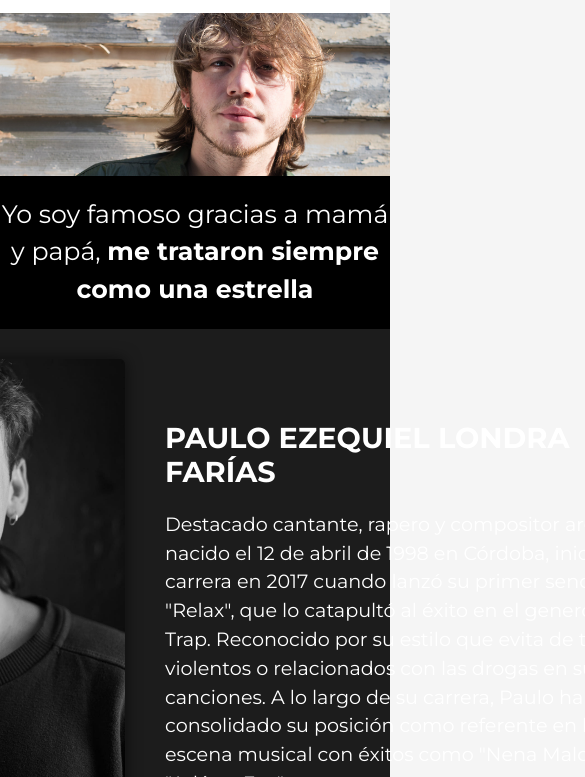
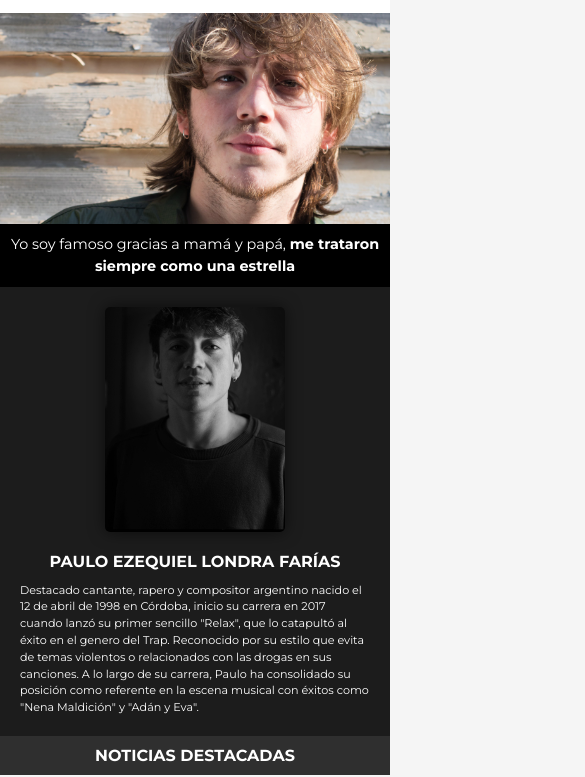
Before and after one commit to arenasesteban/PreEntrega3Arenas, a website: page index.html in a window 390 px wide. Shown: the part 67-844 px from the top of the page, 585 px wide, since content can reach past the window. Drawn offline with nearby package versions, Linux system fonts and the light colour scheme.

Commit message:
Responsive mobile: Index

```diff
--- a/css/style.css
+++ b/css/style.css
@@ -1,89 +1,5 @@
 /* Vista movil */
 @media (320px <= width <= 480px) {
-    /* Footer */
-    footer {
-        height: 130px;
-        display: flex;
-        flex-direction: column;
-        justify-content: center;
-        align-items: center;
-        background-color: #cfcfcf;
-    }
-
-    .description-container {
-        display: flex;
-        flex-direction: column;
-        align-items: center;
-        padding: 14px;
-    }
-
-    .description-home {
-        font-size: 1.4rem;
-    }
-
-    .copyright {
-        font-size: 0.8rem;
-    }
-
-    /* Home */
-    .banner-content {
-        font-size: 0.9rem;
-        padding: 10px;
-    }
-
-    .banner-image {
-        display: flex;
-        justify-content: center;
-        overflow: hidden;
-    }
-
-    .banner-image img {
-        width: 140%;
-    }
-
-    #biography {
-        padding: 20px 0;
-    }
-
-    .biography-container {
-        flex-direction: column-reverse;
-        gap: 20px;
-        padding: 0 25px;
-    }
-
-    .biography-description h2 {
-        font-size: 1.2rem;
-        text-align: center;
-        margin-bottom: 10px;
-    }
-
-    .biography-description p {
-        width: 100%;
-        font-size: 1rem;
-    }
-
-    .biography-image img {
-        width: 260px;
-    }
-
-    .carousel {
-        width: 90%;
-        margin: 20px 0;
-    }
-
-    .carousel-item img {
-        height: 220px;
-    }
-
-    .carousel-caption {
-        display: block !important;
-        padding: 10px 0 35px 0;
-    }
-
-    .carousel-caption h2 {
-        font-size: 1rem;
-    }
-
     /* Discrografía */
     .album-container {
         width: 95%;
--- a/scss/components/_titles.scss
+++ b/scss/components/_titles.scss
@@ -47,14 +47,14 @@
     padding: 20px 0;
     background-color: #2f2f2f;
     @include mobile {
-        padding: 15px 0;
+        padding: 10px 0;
     }
 
     h2 {
         font-size: 2.5rem;
         font-weight: 700;
         @include mobile {
-            font-size: 1.5rem;
+            font-size: 1rem;
         }
     }
 }
--- a/scss/pages/_index.scss
+++ b/scss/pages/_index.scss
@@ -5,9 +5,18 @@
         align-items: center;
 
         .banner-image {
+            @include mobile {
+                display: flex;
+                justify-content: center;
+                overflow: hidden;
+            }
+
             img {
                 width: 100%;
                 height: 100%;
+                @include mobile {
+                    width: 130%;
+                }
             }
         }
 
@@ -18,6 +27,10 @@
             text-align: center;
             padding: 20px 0;
             background-color: black;
+            @include mobile {
+                font-size: .9rem;
+                padding: 10px 0;
+            }
 
             span {
                 font-weight: 700;
@@ -31,6 +44,9 @@
     justify-content: center;
     background-color: #1c1c1c;
     padding: 30px 0;
+    @include mobile {
+        padding: 20px 0;
+    }
 
     .biography-container {
         display: flex;
@@ -38,6 +54,10 @@
         align-items: center;
         color: white;
         gap: 40px;
+        @include mobile {
+            flex-direction: column-reverse;
+            gap: 20px;
+        }
 
         .biography-description {
             display: flex;
@@ -48,11 +68,21 @@
                 font-weight: 700;
                 text-transform: uppercase;
                 margin-bottom: 20px;
+                @include mobile {
+                    font-size: 1rem;
+                    text-align: center;
+                    margin-bottom: 10px;
+                }
             }
 
             p {
                 width: 500px;
                 font-size: 1.2rem;
+                @include mobile {
+                    width: unset;
+                    font-size: .7rem;
+                    padding: 0 20px;
+                }
             }
         }
 
@@ -64,6 +94,9 @@
                 width: 400px;
                 border-radius: 5px;
                 box-shadow: 0 0 16px rgba(0, 0, 0, .6);
+                @include mobile {
+                    width: 180px;
+                }
             }
         }
     }
@@ -78,6 +111,10 @@
     .carousel {
         width: 950px;
         margin: 30px 0;
+        @include mobile {
+            width: 90%;
+            margin: 20px 0;
+        }
 
         .carousel-inner {
             border-radius: 8px;
@@ -88,6 +125,9 @@
                     height: 520px;
                     object-fit: cover;
                     object-position: center;
+                    @include mobile {
+                        height: 220px;
+                    }
                 }
             }
 
@@ -98,11 +138,18 @@
                 left: 0;
                 bottom: 0;
                 padding: 20px 0 40px 0;
+                @include mobile {
+                    display: block !important;
+                    padding: 10px 0 35px 0;
+                }
 
                 h2 {
                     font-size: 1.8rem;
                     font-weight: 700;
                     text-transform: uppercase;
+                    @include mobile {
+                        font-size: .9rem;
+                    }
                 }
             }
         }
```
Also changed, not shown: css/main.css, 1 other file.
